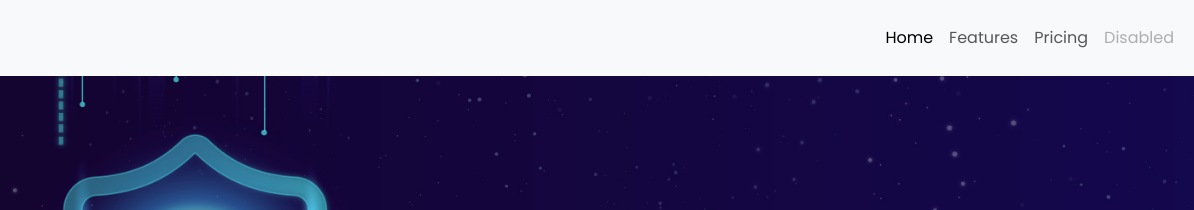
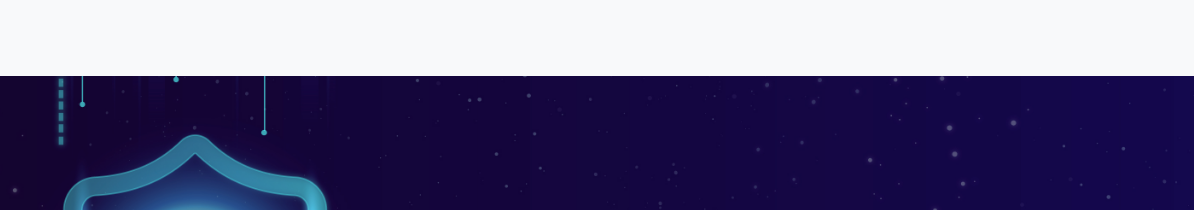
Before and after one commit to bitdefendercentralaccount/bitdefendercentralaccount.github.io, a plain HTML site: page index.html in a window 1280 px wide. Shown: the top 210 px of the page, 86-1280 px from the left. Drawn offline with nearby package versions, Linux system fonts and the light colour scheme.

Commit message:
Update index.html

```diff
--- a/index.html
+++ b/index.html
@@ -129,25 +129,8 @@ a{
     <nav class="navbar navbar-expand-lg bg-body-tertiary fixed-top">
         <div class="container-fluid">
           <a class="navbar-brand" href="#"> <img src="./logo.png" alt="" style="width: 50px; height: 50px;"> </a>
-          <button class="navbar-toggler" type="button" data-bs-toggle="collapse" data-bs-target="#navbarNav" aria-controls="navbarNav" aria-expanded="false" aria-label="Toggle navigation">
-            <span class="navbar-toggler-icon"></span>
-          </button>
-          <div class="collapse navbar-collapse justify-content-end" id="navbarNav">
-            <ul class="navbar-nav">
-              <li class="nav-item">
-                <a class="nav-link active" aria-current="page" href="#">Home</a>
-              </li>
-              <li class="nav-item">
-                <a class="nav-link" href="#">Features</a>
-              </li>
-              <li class="nav-item">
-                <a class="nav-link" href="#">Pricing</a>
-              </li>
-              <li class="nav-item">
-                <a class="nav-link disabled" aria-disabled="true">Disabled</a>
-              </li>
-            </ul>
-          </div>
+
+
         </div>
       </nav>
     <main class="container my-5">
```
